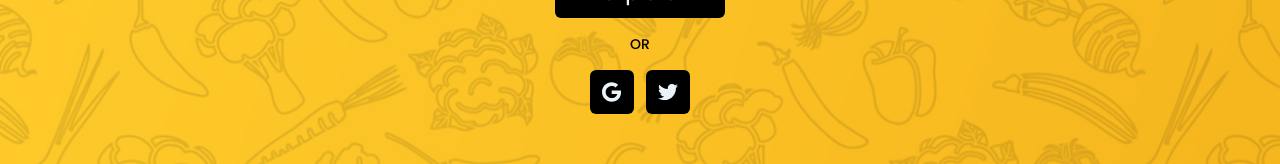
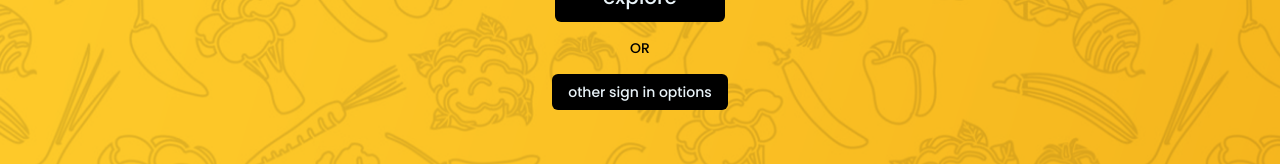
Before and after one commit to delbingeorge/eatables, a Next.js app: page / in a window 1280 px wide. Shown: the part 479-643 px from the top of the page. Built offline with nearby package versions, Linux system fonts and the light colour scheme.

Commit message:
added other sign in options

```diff
--- a/pages/_app.js
+++ b/pages/_app.js
@@ -7,6 +7,7 @@ export default function App({ Component, pageProps }) {
         <>
             <Head>
                 <title>Eatables Official</title>
+                {/* <link rel="icon" type="image/x-icon" href="public/eatables.png" /> */}
             </Head>
             <NextNProgress color="#000" startPosition={0.3} stopDelayMs={200} height={5} showOnShallow={true} />
             <Component {...pageProps} />
--- a/pages/index.js
+++ b/pages/index.js
@@ -5,7 +5,7 @@ import { useState } from "react";
 import { useRouter } from "next/router";
 import { FontAwesomeIcon } from "@fortawesome/react-fontawesome";
 import { faClose } from "@fortawesome/free-solid-svg-icons";
-import { faGithub, faGoogle, faTwitter } from "@fortawesome/free-brands-svg-icons";
+import { getProviders, signIn } from "next-auth/react";
 
 function Login() {
     const router = useRouter();
@@ -95,21 +95,10 @@ function Login() {
                         <div className="flex items-center justify-center space-x-3">
                             <Link
                                 href="/api/auth/signin"
-                                // onClick={userLogin}
-                                className=" bg-dense text-white px-3 py-2 text-xl font-poppy rounded-md hover:bg-dense duration-500"
+                                className=" bg-dense text-white px-4 py-2 text-sm font-poppy rounded-md hover:bg-dense duration-500"
                                 type="button"
                             >
-                                <FontAwesomeIcon icon={faGoogle} />
-                                {/* sign in with google */}
-                            </Link>
-                            <Link
-                                href="/api/auth/signin"
-                                // onClick={userLogin}
-                                className=" bg-dense text-white px-3 py-2 text-xl font-poppy rounded-md hover:bg-dense duration-500"
-                                type="button"
-                            >
-                                <FontAwesomeIcon icon={faTwitter} />
-                                {/* sign in with google */}
+                                other sign in options
                             </Link>
                         </div>
                     </form>
--- a/pages/signup.js
+++ b/pages/signup.js
@@ -195,14 +195,13 @@ function CreateAccount() {
                     </button>
                     <h1 className="font-poppy text-sm">OR</h1>
                     <div className="flex items-center justify-center space-x-3">
-                        <Link
+                        {/* <Link
                             href="/api/auth/signin"
-                            // onClick={userLogin}
                             className=" bg-dense text-white px-3 py-2 text-xl font-poppy rounded-md hover:bg-dense duration-500"
                             type="button"
                         >
                             <FontAwesomeIcon icon={faGoogle} />
-                            {/* sign in with google */}
+                            sign in with google
                         </Link>
                         <Link
                             href="/api/auth/signin"
@@ -211,7 +210,14 @@ function CreateAccount() {
                             type="button"
                         >
                             <FontAwesomeIcon icon={faTwitter} />
-                            {/* sign in with google */}
+                            sign in with google
+                        </Link> */}
+                        <Link
+                            href="/api/auth/signin"
+                            className=" bg-dense text-white px-4 py-2 text-sm font-poppy rounded-md hover:bg-dense duration-500"
+                            type="button"
+                        >
+                            other sign in options
                         </Link>
                     </div>
                 </form>
```
